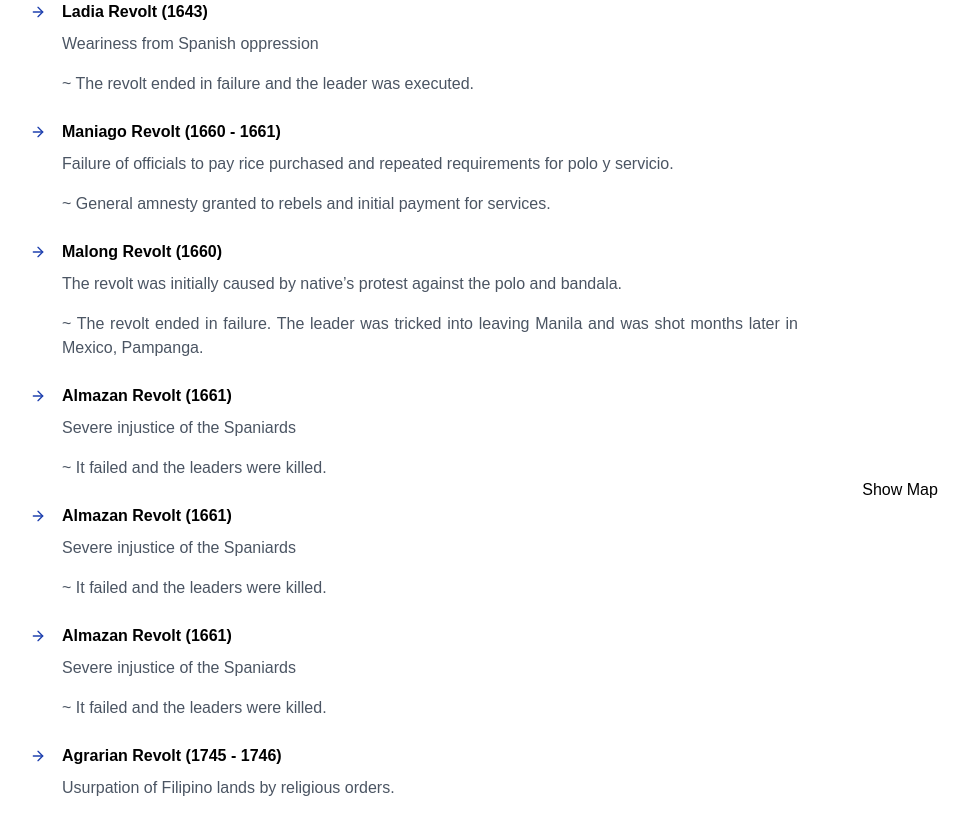
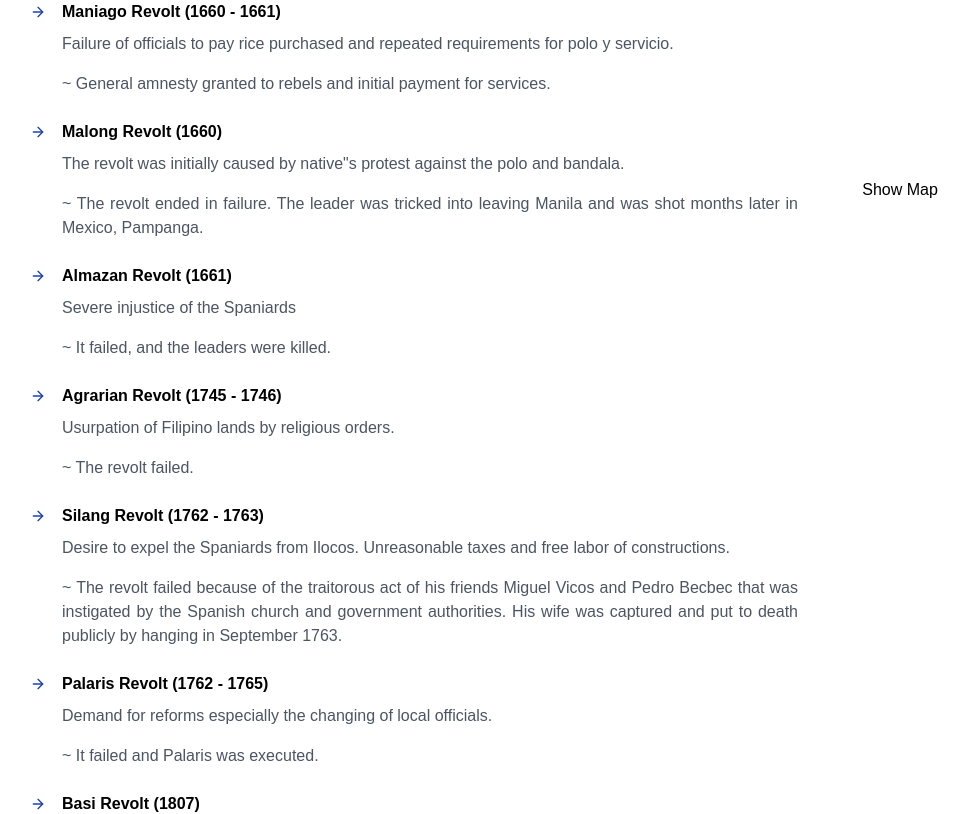
Before and after one commit to Yujinndev/PH-Revolts, a React (Vite) app: page / in a window 1280 px wide. Shown: the part 1780-2594 px from the top of the page, without its empty margins (10-979 px from the left). Built offline with nearby package versions, Linux system fonts and the light colour scheme; a web font is replaced by a local one.

Commit message:
chore: update revolts data with images

```diff
--- a/src/data/revolts.js
+++ b/src/data/revolts.js
@@ -6,11 +6,14 @@ export const REVOLTS = [
     place: 'Tondo, Navotas (Manila)',
     leader: 'Rajah Lakandula and Rajah Sulayman',
     cause:
-      'Failure of Gov. Lavezares to fulfill Legazpi’s promise to Lakandula.',
+      'Failure of Gov. Lavezares to fulfill Legazpi"s promise to Lakandula.',
     result:
       'It failed because the revolt was suppressed after the intervention of Juan de Salcedo and Father Geronimo Martin and a promise of exemption to them.',
     geocodes: [14.67149, 120.93985],
-    image: null,
+    images: [
+      '1ZBYZ_wIj_srrG0ChgHnFvraBD71zTBgP',
+      '1UY-J3IwSpiIOlYEyfAEWUpeUlb4LzMNQ',
+    ],
   },
   {
     href: '#pampanga',
@@ -23,7 +26,7 @@ export const REVOLTS = [
     result:
       'The revolt failed. A Filipina betrayed the revolt. She is married to a Spanish soldier who reported the plot to Spanish authorities.',
     geocodes: [15.02393, 120.655243],
-    image: null,
+    images: '1r2ReTxh5UHeyXL7a6Ttrd1wdUfyJy0yb',
   },
   {
     href: '#maharlikas',
@@ -36,7 +39,11 @@ export const REVOLTS = [
     result:
       'It failed because the plot was discovered by another Cuyo native whose master is a Spanish encomendero. The leaders were hanged, and their heads cut off and exposed on the gibbet in iron cages and the others were exiled to Mexico.',
     geocodes: [14.6189095, 120.9660386],
-    image: null,
+    images: [
+      '1PyebYSkxqd5XoT_f7jJ-VFQ99nZb20WD',
+      '1jG32YEw5ZekZ3F3w0sZDhqZk4AhtVG1k',
+      '1IHmffJTyBODLO6Ju44BgjG1LA0l6gucZ',
+    ],
   },
   {
     href: '#tribute',
@@ -47,12 +54,11 @@ export const REVOLTS = [
     cause: 'Refusal to pay tributes, tyranny of tribute collectors',
     result: 'The revolt failed and they were easily suppressed.',
     geocodes: [18, 121.833333],
-    image: null,
+    images: '1EazAp0Inkv6OD7mCGe7bMWanzBQHygs4',
   },
   {
     href: '#magalat',
     icon: 1,
-
     title: 'Magalat Revolt (1596)',
     place: 'Cagayan',
     leader: 'Magalat (w/ brother)',
@@ -61,7 +67,7 @@ export const REVOLTS = [
     result:
       'It failed because the leader was assassinated and it was the first in Philippine history. He was not killed by the Spanish but by his men in his headquarters after they had been promised a reward from the Spaniards.',
     geocodes: [18, 121.833333],
-    image: null,
+    images: '1IS-t9e2ZFjvdgBNhJsbn67YWSUwmjFzL',
   },
   {
     href: '#igorot',
@@ -72,20 +78,22 @@ export const REVOLTS = [
     cause:
       'Resentment of the natives of the payment of tribute and the implementation of the polo y servicio.',
     result:
-      'It failed because the leader was assassinated and it was the first in Philippine history. He was not killed by the Spanish but by his men in his headquarters after they had been promised a reward from the Spaniards.',
+      'It failed because the leader was assassinated, and it was the first in Philippine history. He was not killed by the Spanish but by his men in his headquarters after they had been promised a reward from the Spaniards.',
     geocodes: [18.195691785791198, 121.21708920884063],
-    image: null,
+    images: '1ixR6Enoj4kkI34SfvIYmyAN5E0OFcrve',
   },
   {
+    href: '#irrayas',
     title: 'Irrayas (1621)',
     place: 'Cagayan Valley',
     leader: 'Felipe Cutabay and Gabriel Dayag',
     cause: 'Oppression of the Indios by the Spanish officials.',
     result: 'It was not materialized due to Fr. Pedro Sto. Tomas preaching.',
     geocodes: [17.6739801, 121.8847642],
-    image: null,
+    images: '1wagKiUFdtCKazgw7PPmLBKMusYpLkZrh',
   },
   {
+    href: '#itneg',
     title: 'Itneg Revolt or Mandaya Revolt (1625 - 1627)',
     place: 'Northwestern Cagayan (Apayao)',
     leader: 'Miguel Lanab and Aldaban',
@@ -94,36 +102,30 @@ export const REVOLTS = [
     result:
       'It failed and the leaders were pardoned and then later killed when they revolted anew.',
     geocodes: [18.12, 121.19],
-    image: null,
+    images: '19pzOnNWYTts3xVLV9oE9qUwmfXNMW18P',
   },
   {
+    href: '#cagayan',
     title: 'Cagayan Revolt (1639)',
     place: 'Northwestern Cagayan (Apayao)',
     leader: '',
     cause: 'Dissatisfaction with Spanish rule.',
     result: 'The revolt was suppressed.',
     geocodes: [18, 121.833333],
-    image: null,
+    images: '1gkERuGLUGeTupNuh34gYzA03R7TXSa-Y',
   },
   {
+    href: '#ladia',
     title: 'Ladia Revolt (1643)',
     place: 'Malolos, Bulacan and Sotuhern Luzon',
     leader: 'Pedro Ladia',
     cause: 'Weariness from Spanish oppression',
     result: 'The revolt ended in failure and the leader was executed.',
     geocodes: [14.843759, 120.8113694],
-    image: null,
+    images: '1yG8d_qF6ntUvptjFphmQI4Grbe4a7vxB',
   },
   {
-    title: 'Ladia Revolt (1643)',
-    place: 'Malolos, Bulacan and Sotuhern Luzon',
-    leader: 'Pedro Ladia',
-    cause: 'Weariness from Spanish oppression',
-    result: 'The revolt ended in failure and the leader was executed.',
-    geocodes: [14.843759, 120.8113694],
-    image: null,
-  },
-  {
+    href: '#maniago',
     title: 'Maniago Revolt (1660 - 1661)',
     place: 'Bacoor, Cavite and Pampanga',
     leader: 'Francisco Maniago',
@@ -132,74 +134,42 @@ export const REVOLTS = [
     result:
       'General amnesty granted to rebels and initial payment for services.',
     geocodes: [14.458816, 120.959579],
-    image: null,
+    images: '1lYFi62RFF1dMoMP6fjPvn5a3sdhstLLc',
   },
   {
+    href: '#malong',
     title: 'Malong Revolt (1660)',
     place: 'Binalatongan, Pangasinan',
     leader: 'Andres Malong and Pedro Gumpaos',
     cause:
-      'The revolt was initially caused by native’s protest against the polo and bandala.',
+      'The revolt was initially caused by native"s protest against the polo and bandala.',
     result:
       'The revolt ended in failure. The leader was tricked into leaving Manila and was shot months later in Mexico, Pampanga.',
     geocodes: [15.9218655, 120.3516846],
-    image: null,
+    images: '13_iYU3CmjAw_xmtv3c-vDSDTzVJKh36g',
   },
   {
+    href: '#almazan',
     title: 'Almazan Revolt (1661)',
-    place: 'San Nicolas, Baccara, Laog (Ilocos Norte)',
+    place: 'San Nicolas, Baccara, Laoag (Ilocos Norte)',
     leader: 'Juan Magsanop, Pedro Almazan and Gaspar Cristobal',
     cause: 'Severe injustice of the Spaniards',
-    result: 'It failed and the leaders were killed.',
+    result: 'It failed, and the leaders were killed.',
     geocodes: [18.174906, 120.5943667],
-    image: null,
+    images: '1AkFQlz9SAa1LCqKrficFSisWwD3N4UFi',
   },
   {
-    title: 'Almazan Revolt (1661)',
-    place: 'San Nicolas, Baccara, Laog (Ilocos Norte)',
-    leader: 'Juan Magsanop, Pedro Almazan and Gaspar Cristobal',
-    cause: 'Severe injustice of the Spaniards',
-    result: 'It failed and the leaders were killed.',
-    geocodes: [18.2517377, 120.6106589],
-    image: null,
-  },
-  {
-    title: 'Almazan Revolt (1661)',
-    place: 'San Nicolas, Baccara, Laog (Ilocos Norte)',
-    leader: 'Juan Magsanop, Pedro Almazan and Gaspar Cristobal',
-    cause: 'Severe injustice of the Spaniards',
-    result: 'It failed and the leaders were killed.',
-    geocodes: [18.1997546, 120.5850928],
-    image: null,
-  },
-  {
-    title: 'Agrarian Revolt (1745 - 1746)',
-    place: 'Bulacan, Morong (Rizal)',
-    leader: 'Francisco Matienza',
-    cause: 'Usurpation of Filipino lands by religious orders.',
-    result: 'The revolt failed.',
-    geocodes: [15, 121.083333],
-    image: null,
-  },
-  {
-    title: 'Agrarian Revolt (1745 - 1746)',
-    place: 'Cavite',
-    leader: 'Francisco Matienza',
-    cause: 'Usurpation of Filipino lands by religious orders.',
-    result: 'The revolt failed.',
-    geocodes: [14.5151374, 121.2380858],
-    image: null,
-  },
-  {
+    href: '#agrarian',
     title: 'Agrarian Revolt (1745 - 1746)',
     place: 'Cavite, Laguna',
     leader: 'Francisco Matienza',
     cause: 'Usurpation of Filipino lands by religious orders.',
     result: 'The revolt failed.',
     geocodes: [14.342502, 121.0676242],
-    image: null,
+    images: '1qI6u8RXQs9ouvx8ZdStgnuYcnoUBq_W1',
   },
   {
+    href: '#silang',
     title: 'Silang Revolt (1762 - 1763)',
     place: 'Ilocos',
     leader: 'Diego Silang and Gabriela Silang',
@@ -208,27 +178,36 @@ export const REVOLTS = [
     result:
       'The revolt failed because of the traitorous act of his friends Miguel Vicos and Pedro Becbec that was instigated by the Spanish church and government authorities. His wife was captured and put to death publicly by hanging in September 1763.',
     geocodes: [17.2, 120.5],
-    image: null,
+    images: [
+      '1sx_z7JHRSa9PHuVBa5Fh2-FYft1vtReO',
+      '1GWnnj85rCFNDTE7e9bxzfgKCheYNB7Yl',
+    ],
   },
   {
+    href: '#palaris',
     title: 'Palaris Revolt (1762 - 1765)',
     place: 'Pangasinan',
     leader: 'Juan Dela Cruz Palaris',
     cause: 'Demand for reforms especially the changing of local officials.',
     result: 'It failed and Palaris was executed.',
     geocodes: [15.916667, 120.333333],
-    image: null,
+    images: [
+      '1-kNIf93CTd1P-ikkJYPfy9KZI-i2e6hb',
+      '1Q_wZ3MVSYMK_FjEUKnPaBoJvYsIoYouh',
+    ],
   },
   {
+    href: '#basi',
     title: 'Basi Revolt (1807)',
     place: 'Ilocos',
     leader: 'Pedro Mateo',
     cause: 'Government monopoly of basi manufacturing.',
-    result: 'It failed and the rebels were crushed by government troops.',
+    result: 'It failed, and the rebels were crushed by government troops.',
     geocodes: [18.166667, 120.75],
-    image: null,
+    images: '1prGf-7AG9CVdtPHucx5_hAvG8F8D00Su',
   },
   {
+    href: '#hermano',
     title: 'Hermano Pule (1840 - 1841)',
     place: 'Quezon Province',
     leader: 'Apolinario Dela Cruz (Hermano Pule)',
@@ -237,9 +216,10 @@ export const REVOLTS = [
     result:
       'The revolt ended in failure and the leader was executed in Tayabas Quezon.',
     geocodes: [13.9, 122],
-    image: null,
+    images: '1XvE_L19v1YBy0Su40NQ9Ttx_LR315QwJ',
   },
   {
+    href: '#tamblot',
     title: 'Tamblot Revolt (1621 - 1622)',
     place: 'Bohol',
     leader: 'Babaylan Tamblot',
@@ -247,9 +227,13 @@ export const REVOLTS = [
     result:
       'It ended in failure because they were routed by the combined forces of Spanish soldiers and Cebuanos.',
     geocodes: [9.833333, 124.1615579],
-    image: null,
+    images: [
+      '1Ro3n4PGZhAs87rs9RIDnlj1Y4uKh6Kp4',
+      '1TPjlWfoomYR6Rupkg2bsfDByhr7kGJjF',
+    ],
   },
   {
+    href: '#bankaw',
     title: 'Bankaw Revolt (1621 - 1622)',
     place: 'Leyte',
     leader: 'Bankaw Pagali',
@@ -257,9 +241,10 @@ export const REVOLTS = [
     result:
       'It failed because they were routed by the combined forces of Spanish soldiers and Cebuanos.',
     geocodes: [10.7841157, 124.892321],
-    image: null,
+    images: '17rCrHkU_2dA3wHr0pOnTHwpTegruwsjt',
   },
   {
+    href: '#sumuroy',
     title: 'Sumuroy Revolt (1644)',
     place: 'Samar',
     leader: 'Francisco Sumuroy',
@@ -268,49 +253,60 @@ export const REVOLTS = [
     result:
       'Sumuroy won several battles and repulsed several expeditions. His capture led to the failure of the revolt.',
     geocodes: [11.833333, 125],
-    image: null,
+    images: '1BnbcWHujCn2sXv36c98TwnEl_0hvGjIf',
   },
   {
+    href: '#vis',
     title: 'Visayan Revolt (1649 - 1650)',
     place: 'Eastern Visayas, Northern Mindanao, Zamboanga',
     leader: 'Juan Ponce Sumoroy and Pedro Caamug',
     cause:
-      'Caused by Gov. Fajardo’s order to send Visayan laborers to Cavite for shipbuilding.',
+      'Caused by Gov. Fajardo"s order to send Visayan laborers to Cavite for shipbuilding.',
     result: 'The leaders were captured and were beheaded.',
     geocodes: [11.2885518, 124.9991536],
-    image: null,
+    images: '13wwzq1VoZ6myC-U9dUJzbFIST9kx4hEv',
   },
   {
+    href: '#panay',
     title: 'Panay Revolt (1663)',
     place: 'Otton, Panay',
     leader: 'Tapar',
     cause: 'They desire to put up a modified form of Christianity',
     result: 'The revolt was suppressed.',
     geocodes: [11.1728123, 122.5557688],
-    image: null,
+    images: '1AYCdbPq4jrOwzJqBAFlsbXGkJUi5-yba',
   },
   {
+    href: '#dagohoy',
     title: 'Dagohoy Revolt (1744 - 1828)',
     place: 'Bohol',
     leader: 'Francisco Dagohoy',
     cause:
-      'Refusal of Fr. Morales to give Dagohoy’s brother a Christian burial',
+      'Refusal of Fr. Morales to give Dagohoy"s brother a Christian burial',
     result:
       'The revolt failed but it lasted for 85 years. Dagohoy died without seeing the end of his clamor and the rebels were pardoned.',
     geocodes: [9.833333, 124.1615579],
-    image: null,
+    images: [
+      '1BGaa_jh_B1jk8zcDr8kQM0hftcgWfYXi',
+      '1Sxwo5WZ5uPMME2cIqkgkkujIz4BUcYDN',
+    ],
   },
   {
+    href: '#moro',
     title: 'Moro Wars (1578)',
     place: 'Jolo',
     leader: '',
     cause: 'Conversions of Muslim to Catholicism',
     result:
-      'The Muslims of Mindanao conducted a series of raids to Visayas and Luzon. They burned the churches, took the inhabitants’ treasure, and even took some captives to become slaves.',
+      'The Muslims of Mindanao conducted a series of raids to Visayas and Luzon. They burned the churches, took the inhabitants" treasure, and even took some captives to become slaves.',
     geocodes: [6.0536561, 121.0002644],
-    image: null,
+    images: [
+      '1vF5o8xGO7Idw2hGMpnXbyI0rJEXAYZeV',
+      '1kEEC63IC59dGCC3zbCfe7wkLoaN131kJ',
+    ],
   },
   {
+    href: '#caraga',
     title: 'Caraga Revolt (1629 - 1631)',
     place: 'Caraga, Northern Mindanao',
     leader: 'Mangabon',
@@ -318,6 +314,9 @@ export const REVOLTS = [
     result:
       'The revolt failed and many of the rebels surrendered to the Spaniards the guilty ones were punished and killed and the others were made slaves.',
     geocodes: [9.2471392, 125.8539592],
-    image: null,
+    images: [
+      '1YU-iq3wL1K-9XJc90T5kVhoDMItlqSx0',
+      '1yueXp78e9dJF5RXOY0HD5pzI0A5y6e7d',
+    ],
   },
 ]
```
